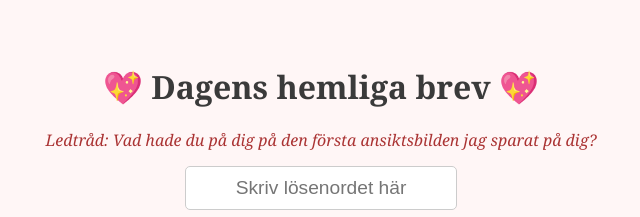
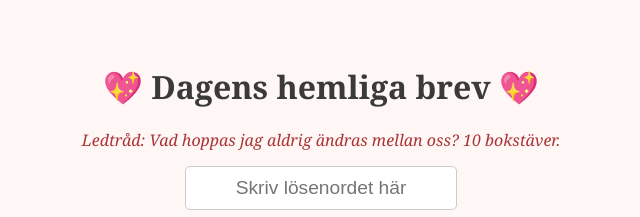
Before and after one commit to 5iveW/formywifev2, a plain HTML site: page index.html in a window 1280 px wide. Shown: the part 260-477 px from the top of the page, without its empty margins (319-959 px from the left). Drawn offline with Linux system fonts and the light colour scheme.

Commit message:
Update index.html

```diff
--- a/index.html
+++ b/index.html
@@ -215,7 +215,7 @@
     ];
 
     // Räkna ut dagens index baserat på datum, looping runt listan
-    const startDate = new Date(2025, 6, 11); // Sätt startdatum (år, månad-1, dag)
+    const startDate = new Date(2025, 6, 9); // Sätt startdatum (år, månad-1, dag)
     const today = new Date();
     const diffTime = today - startDate;
     const diffDays = Math.floor(diffTime / (1000 * 60 * 60 * 24));
```
